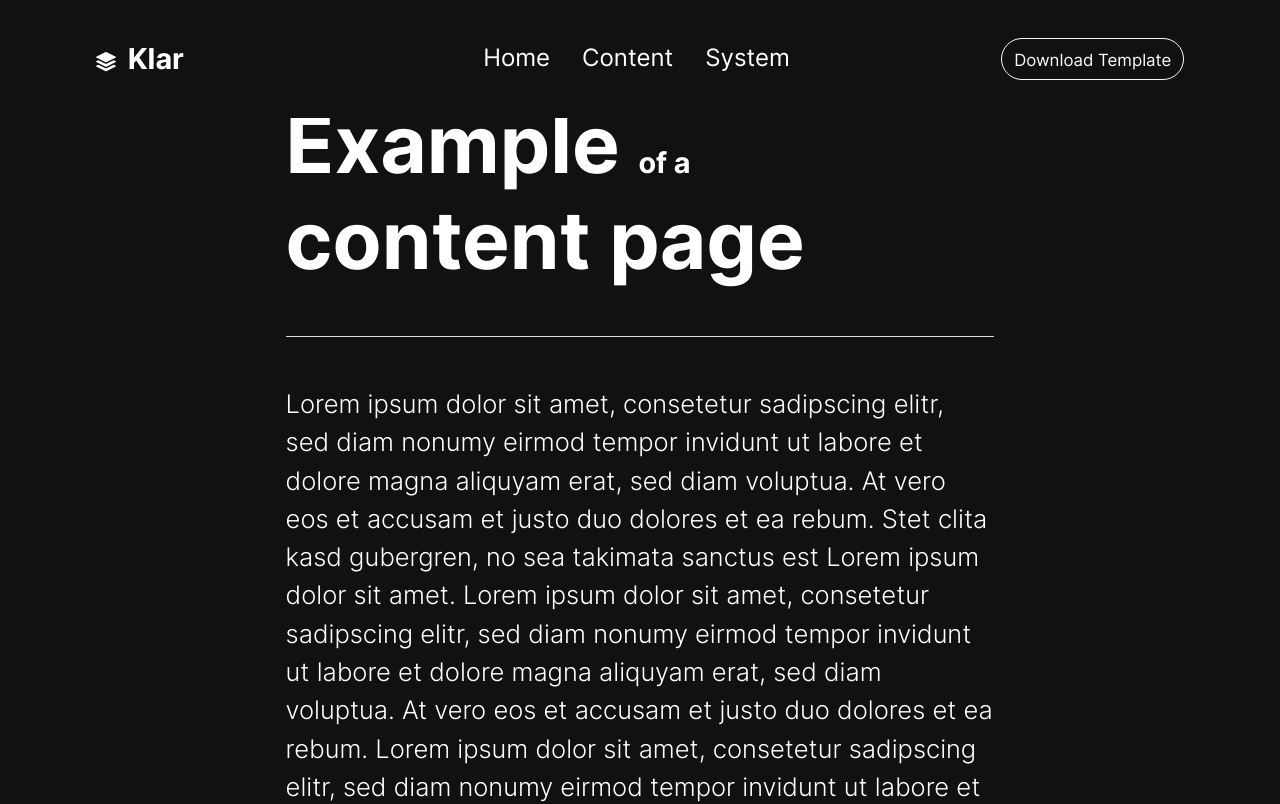
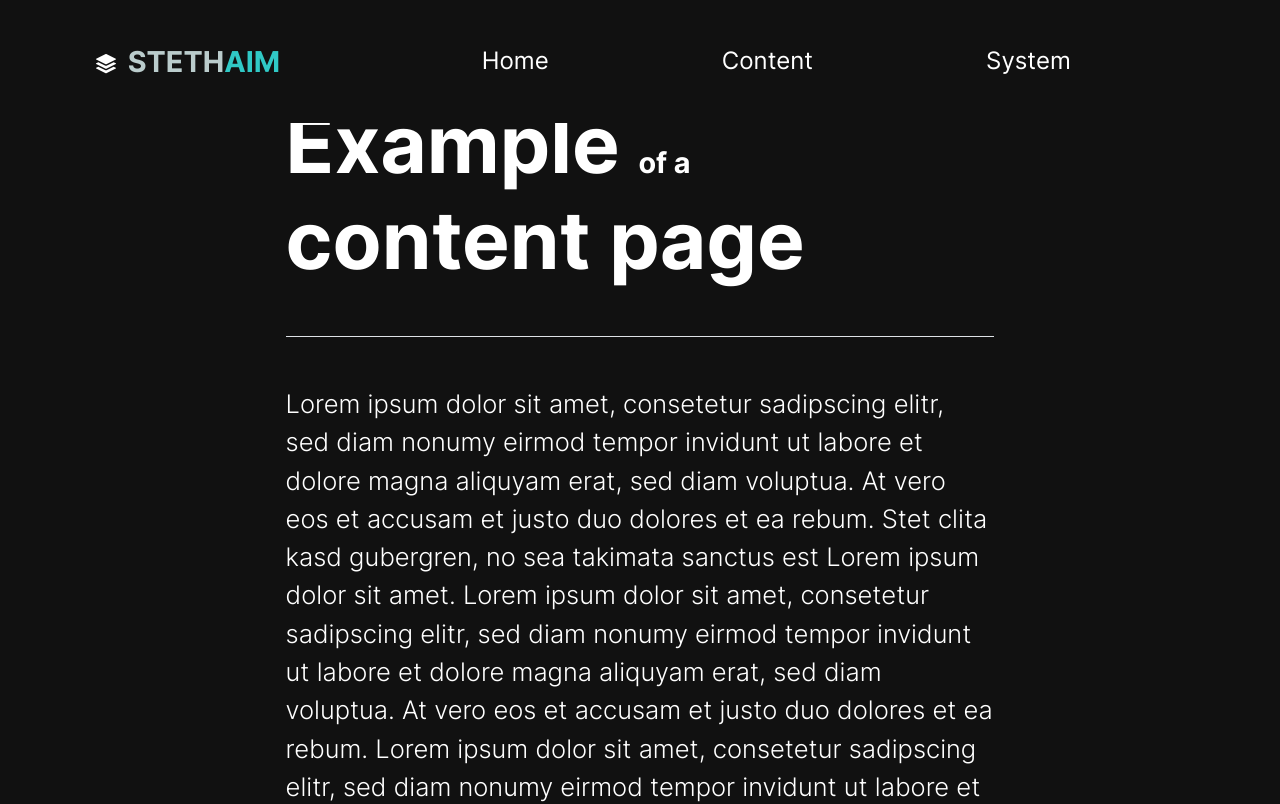
Before and after one commit to Srish-ty/Temp-Steth-site, a plain HTML site: page content.html in a window 1280 px wide. Shown: the top 804 px of the page. Drawn offline with Linux system fonts and the light colour scheme.

Commit message:
fix: stethaim logo

```diff
--- a/content.html
+++ b/content.html
@@ -15,6 +15,7 @@
   <meta name="HandheldFriendly" content="true">
   <title>About</title>
   <link rel="stylesheet" href="css/theme.min.css">
+  <link rel="stylesheet" href="css/mystyles.css">
 
    <style>
 
@@ -73,7 +74,7 @@
     <path d="m14.12 10.163 1.715.858c.22.11.22.424 0 .534L8.267 15.34a.598.598 0 0 1-.534 0L.165 11.555a.299.299 0 0 1 0-.534l1.716-.858 5.317 2.659c.505.252 1.1.252 1.604 0l5.317-2.66zM7.733.063a.598.598 0 0 1 .534 0l7.568 3.784a.3.3 0 0 1 0 .535L8.267 8.165a.598.598 0 0 1-.534 0L.165 4.382a.299.299 0 0 1 0-.535L7.733.063z"/>
     <path d="m14.12 6.576 1.715.858c.22.11.22.424 0 .534l-7.568 3.784a.598.598 0 0 1-.534 0L.165 7.968a.299.299 0 0 1 0-.534l1.716-.858 5.317 2.659c.505.252 1.1.252 1.604 0l5.317-2.659z"/>
   </svg>
-  <span class="ms-md-1 mt-1 fw-bolder me-md-5">Klar</span>
+  <span class="ms-md-1 mt-1 fw-bolder me-md-5"><span class="hdng">STETH<span class="s">AIM</span"></span>
 </a>
 
       <ul class="navbar-nav mx-auto mb-2 mb-lg-0 list-group list-group-horizontal">
@@ -94,9 +95,7 @@
 </li>
 
     </ul>
-      <a href="https://templatedeck.com/klar-html-template.html" aria-label="Download this template" class="btn btn-outline-light">
-        <small>Download Template</small>
-      </a>
+
 </div>
 </nav>
 
@@ -223,7 +222,7 @@
     <path d="m14.12 10.163 1.715.858c.22.11.22.424 0 .534L8.267 15.34a.598.598 0 0 1-.534 0L.165 11.555a.299.299 0 0 1 0-.534l1.716-.858 5.317 2.659c.505.252 1.1.252 1.604 0l5.317-2.66zM7.733.063a.598.598 0 0 1 .534 0l7.568 3.784a.3.3 0 0 1 0 .535L8.267 8.165a.598.598 0 0 1-.534 0L.165 4.382a.299.299 0 0 1 0-.535L7.733.063z"/>
     <path d="m14.12 6.576 1.715.858c.22.11.22.424 0 .534l-7.568 3.784a.598.598 0 0 1-.534 0L.165 7.968a.299.299 0 0 1 0-.534l1.716-.858 5.317 2.659c.505.252 1.1.252 1.604 0l5.317-2.659z"/>
   </svg>
-  <span class="ms-md-1 mt-1 fw-bolder me-md-5">Klar</span>
+  <span class="ms-md-1 mt-1 fw-bolder me-md-5"><span class="hdng">STETH<span class="s">AIM</span"></span>
 </a>
 
       </div>
--- a/css/mystyles.css
+++ b/css/mystyles.css
@@ -7,7 +7,7 @@
     color: #30c9c6;
 }
 
-#navi{
+.navbar-nav{
     width: 70%;
     display: flex;
     justify-content: center;
```
Also changed, not shown: index.html (+1 -1 lines), system.html (+2 -1 lines).
